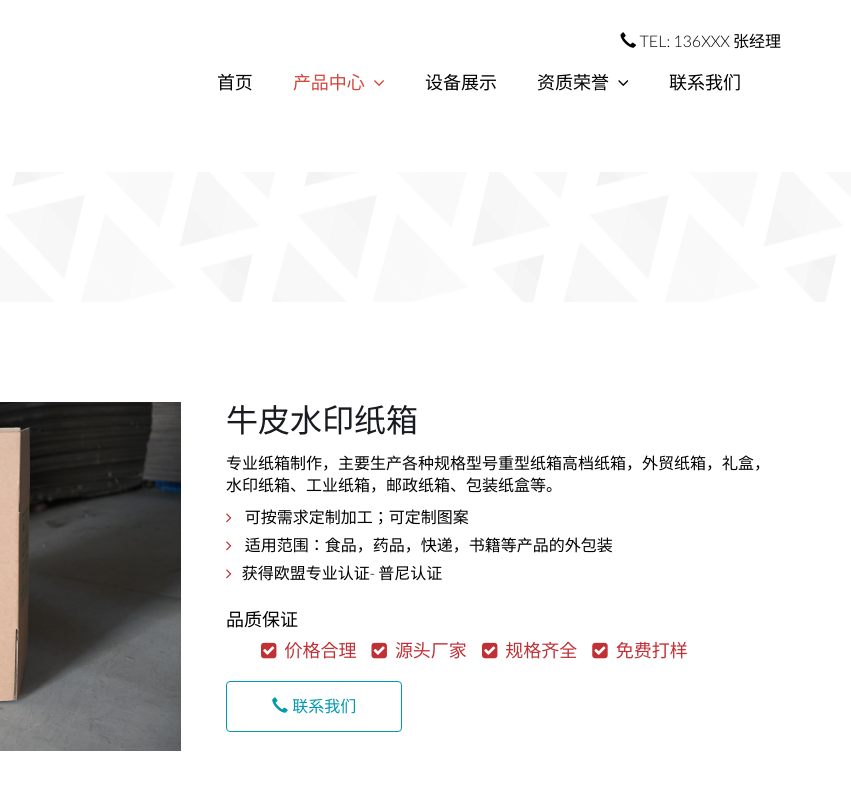
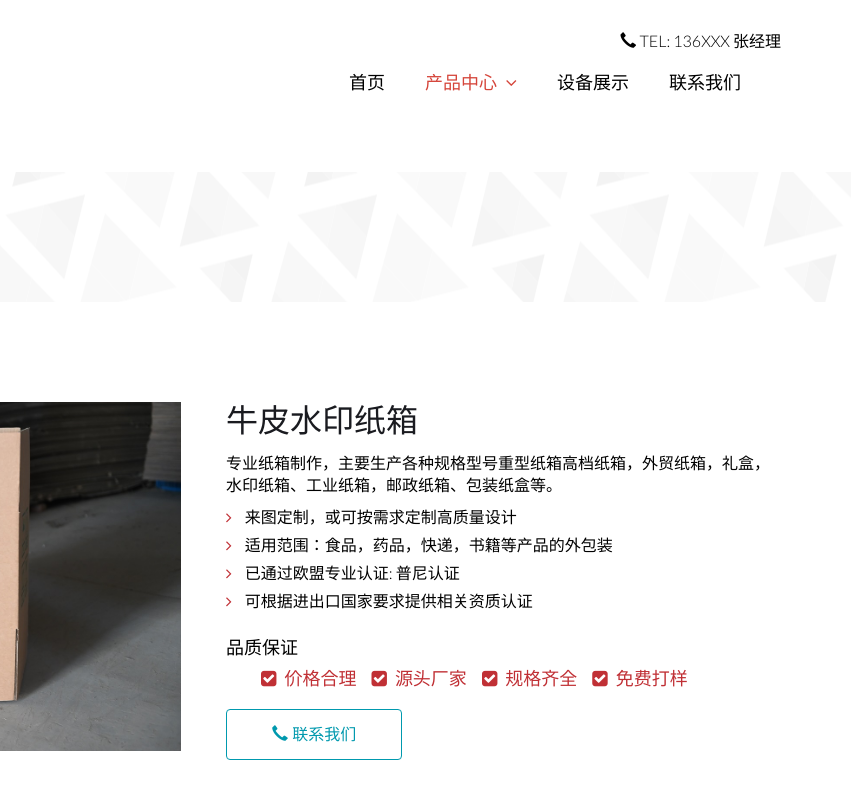
Before and after one commit to chengxinliyuan/chengxinliyuan.github.io, a plain HTML site: page portfolio-details-npzx.html in a window 1280 px wide. Shown: the top 800 px of the page, 429-1280 px from the left. Drawn offline with nearby package versions, Linux system fonts and the light colour scheme; a script that the page names is missing.

Commit message:
Update portfolio-details-npzx.html

```diff
--- a/portfolio-details-npzx.html
+++ b/portfolio-details-npzx.html
@@ -63,12 +63,7 @@
                             </ul>
                         </li>
                         <li><a href="service.html"  class="active">设备展示</a></li>
-                        <li class="dropdown"><a href=" ">资质荣誉 <i class="fa fa-angle-down"></i></a>
-                            <ul role="menu" class="sub-menu">
-                                <li><a href=" ">质量管理</a></li>
-                                <li><a href=" ">资质</a></li>
-                            </ul>
-                        </li>
+
                         <li><a href="contact.html">联系我们</a></li>
                     </ul>
                 </div>
@@ -194,9 +189,10 @@
                     <div class="project-info overflow">
                         <p>专业纸箱制作，主要生产各种规格型号重型纸箱高档纸箱，外贸纸箱，礼盒，水印纸箱、工业纸箱，邮政纸箱、包装纸盒等。</p>
                         <ul class="elements">
-                            <li><i class="fa fa-angle-right"></i> 可按需求定制加工；可定制图案</li>
+                            <li><i class="fa fa-angle-right"></i> 来图定制，或可按需求定制高质量设计</li>
                             <li><i class="fa fa-angle-right"></i> 适用范围：食品，药品，快递，书籍等产品的外包装</li>
-                            <li><i class="fa fa-angle-right"></i>获得欧盟专业认证- 普尼认证</li>
+                            <li><i class="fa fa-angle-right"></i> 已通过欧盟专业认证: 普尼认证</li>
+                            <li><i class="fa fa-angle-right"></i> 可根据进出口国家要求提供相关资质认证</li>
                         </ul>
                     </div>
                     <div class="skills overflow">
```
